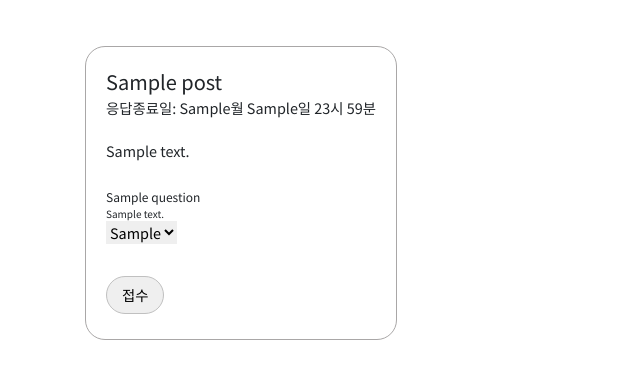
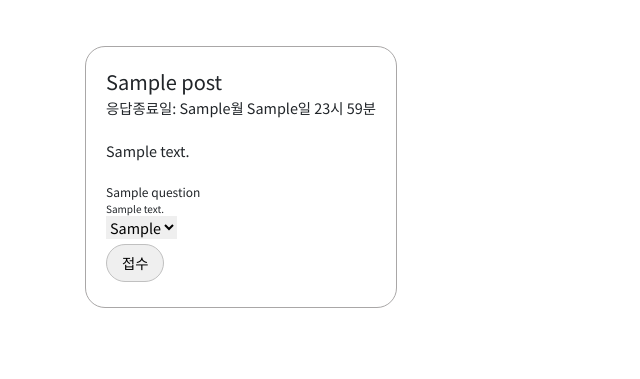
Before and after one commit to ylstimetable/ylstimetable, a Django app: page /survey/detail/1 in a window 1280 px wide. Shown: the part 56-435 px from the top of the page, without its empty margins (0-640 px from the left). Run offline with Django 3.2, Linux system fonts and the light colour scheme; a user stored in the database is signed in; tables that the repository leaves empty hold one stand-in row (values such as "Sample post"); some libraries are stand-ins or nearby versions.

Commit message:
Update survey_detail.html

```diff
--- a/templates/survey_detail.html
+++ b/templates/survey_detail.html
@@ -22,7 +22,6 @@
                 {% for question, option in qao %}
                     <br>
                     <tr>
-                            <div style="margin: 5px 0px;">
                                 <span style="display: block; font-size: 12px;">
                                     {{ question.subject }}
                                 </span>
@@ -35,7 +34,6 @@
                                         <option value=o>{{ o }} </option>
                                     {% endfor %}
                                 </select>
-                            </div>
                         </td>
                     </tr>
                  {% endfor %}
```
